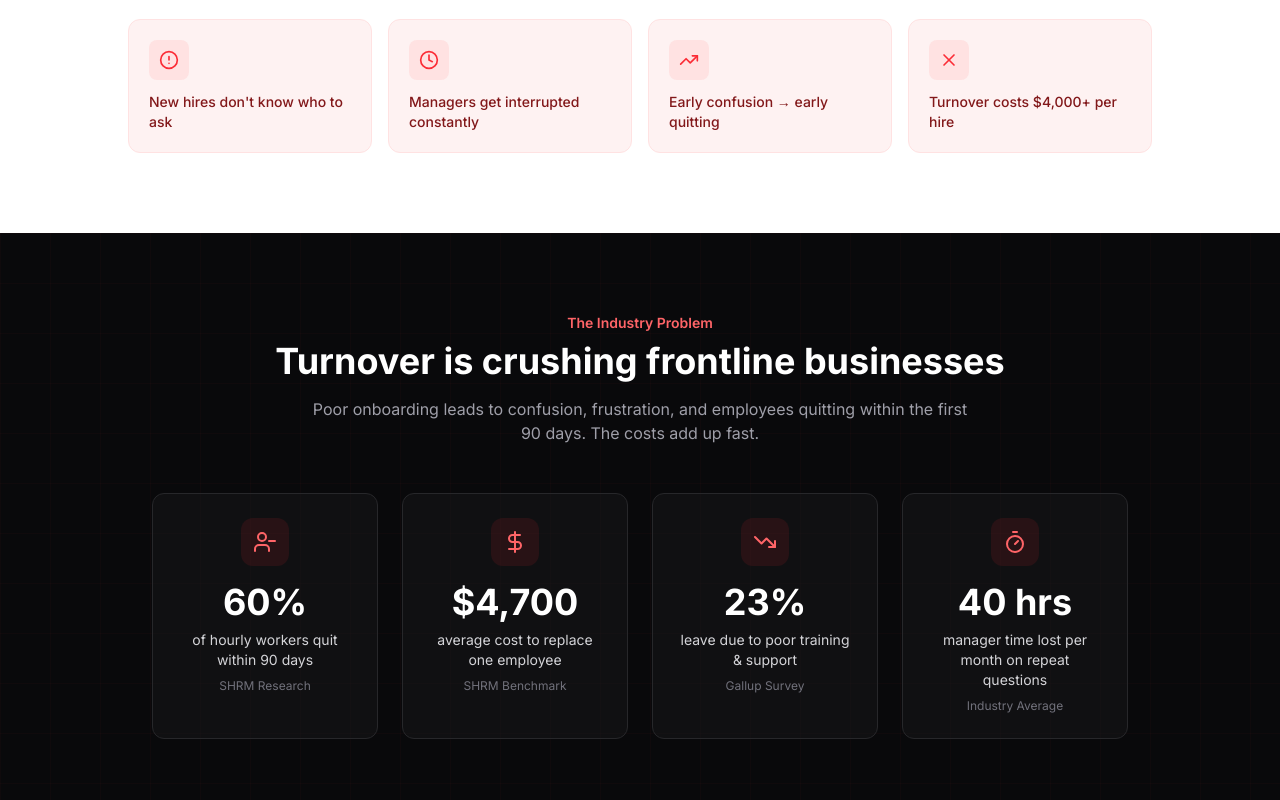
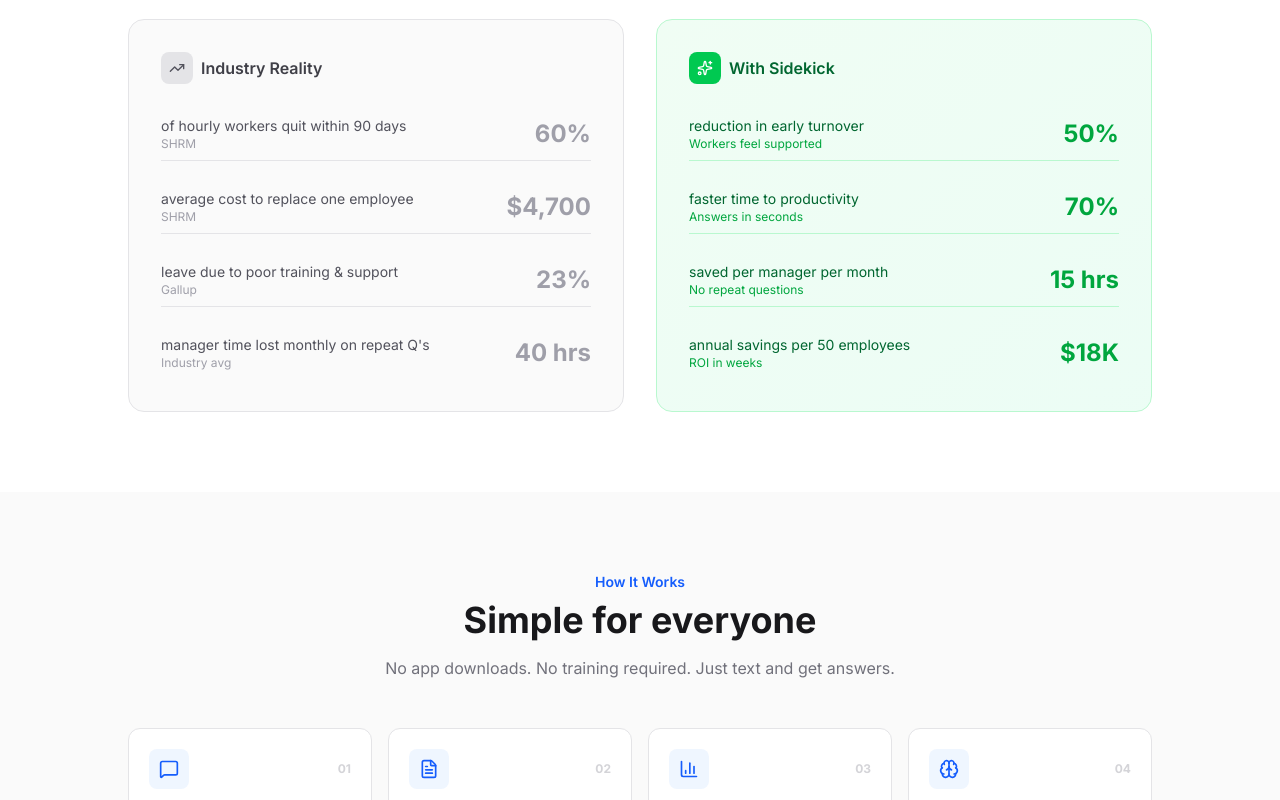
Before and after one commit to textsidekick/sidekick, a Next.js app: page / in a window 1280 px wide. Shown: the part 1280-2080 px from the top of the page. Built offline with nearby package versions, Linux system fonts and the light colour scheme.

Commit message:
feat: balanced opportunity section

```diff
--- a/src/app/page.tsx
+++ b/src/app/page.tsx
@@ -21,7 +21,6 @@
   Users,
   TrendingUp,
   X,
-  AlertCircle,
   CheckCircle,
   Mail,
   Phone,
@@ -29,7 +28,8 @@
   DollarSign,
   Timer,
   UserMinus,
-  TrendingDown
+  UserCheck,
+  Sparkles
 } from "lucide-react";
 
 export default function Home() {
@@ -234,90 +234,70 @@
       </section>
 
       {/* ============================================ */}
-      {/* THE PROBLEM - With Stakes */}
+      {/* THE OPPORTUNITY - Problem vs Impact Side by Side */}
       {/* ============================================ */}
       <section className="py-20 px-6 bg-white">
         <div className="max-w-5xl mx-auto">
           <div className="text-center mb-12">
-            <p className="text-red-500 text-sm font-semibold mb-2">The Problem</p>
-            <h2 className="text-3xl md:text-4xl font-bold text-zinc-900 mb-4">Onboarding is broken for deskless workers</h2>
-            <p className="text-zinc-500 max-w-xl mx-auto">80% of the global workforce doesn&apos;t sit at a desk. Yet they&apos;re stuck with outdated training and no way to get quick answers.</p>
+            <p className="text-blue-600 text-sm font-semibold mb-2">The Opportunity</p>
+            <h2 className="text-3xl md:text-4xl font-bold text-zinc-900 mb-4">Why onboarding matters</h2>
+            <p className="text-zinc-500 max-w-2xl mx-auto">80% of the global workforce doesn&apos;t sit at a desk. Poor onboarding costs businesses billions—but it doesn&apos;t have to.</p>
           </div>
 
-          <div className="grid sm:grid-cols-2 lg:grid-cols-4 gap-4">
+          <div className="grid md:grid-cols-2 gap-8">
+            {/* The Challenge - Neutral/Gray */}
+            <div className="bg-zinc-50 border border-zinc-200 rounded-2xl p-8">
+              <div className="flex items-center gap-2 mb-6">
+                <div className="w-8 h-8 bg-zinc-200 rounded-lg flex items-center justify-center">
+                  <TrendingUp className="w-4 h-4 text-zinc-600" />
+                </div>
+                <h3 className="font-semibold text-zinc-700">Industry Reality</h3>
+              </div>
+
+              <div className="space-y-5">
                 {[
-              { icon: AlertCircle, problem: "New hires don't know who to ask" },
-              { icon: Clock, problem: "Managers get interrupted constantly" },
-              { icon: TrendingUp, problem: "Early confusion → early quitting" },
-              { icon: X, problem: "Turnover costs $4,000+ per hire" },
-            ].map((item, i) => (
-              <div key={i} className="bg-red-50 border border-red-100 rounded-xl p-5">
-                <div className="w-10 h-10 bg-red-100 rounded-lg flex items-center justify-center mb-3">
-                  <item.icon className="w-5 h-5 text-red-500" />
+                  { value: "60%", label: "of hourly workers quit within 90 days", source: "SHRM" },
+                  { value: "$4,700", label: "average cost to replace one employee", source: "SHRM" },
+                  { value: "23%", label: "leave due to poor training & support", source: "Gallup" },
+                  { value: "40 hrs", label: "manager time lost monthly on repeat Q's", source: "Industry avg" },
+                ].map((stat, i) => (
+                  <div key={i} className="flex items-center justify-between py-2 border-b border-zinc-200 last:border-0">
+                    <div>
+                      <p className="text-sm text-zinc-600">{stat.label}</p>
+                      <p className="text-xs text-zinc-400">{stat.source}</p>
                     </div>
-                <p className="text-sm text-red-900 font-medium">{item.problem}</p>
+                    <p className="text-2xl font-bold text-zinc-400">{stat.value}</p>
                   </div>
                 ))}
               </div>
             </div>
-      </section>
 
-      {/* ============================================ */}
-      {/* MARKET STATS - The Cost of Bad Onboarding */}
-      {/* ============================================ */}
-      <section className="relative py-20 overflow-hidden">
-        <div className="absolute inset-0 bg-zinc-950" />
-        <div
-          className="absolute inset-0 opacity-20"
-          style={{
-            backgroundImage: `linear-gradient(rgba(239,68,68,0.15) 1px, transparent 1px), linear-gradient(90deg, rgba(239,68,68,0.15) 1px, transparent 1px)`,
-            backgroundSize: '50px 50px',
-          }}
-        />
-
-        <div className="relative z-10 max-w-5xl mx-auto px-6">
-          <div className="text-center mb-12">
-            <p className="text-red-400 text-sm font-semibold mb-2">The Industry Problem</p>
-            <h2 className="text-3xl md:text-4xl font-bold text-white mb-4">Turnover is crushing frontline businesses</h2>
-            <p className="text-zinc-400 max-w-2xl mx-auto">Poor onboarding leads to confusion, frustration, and employees quitting within the first 90 days. The costs add up fast.</p>
+            {/* With Sidekick - Green/Positive */}
+            <div className="bg-gradient-to-br from-green-50 to-emerald-50 border border-green-200 rounded-2xl p-8">
+              <div className="flex items-center gap-2 mb-6">
+                <div className="w-8 h-8 bg-green-500 rounded-lg flex items-center justify-center">
+                  <Sparkles className="w-4 h-4 text-white" />
+                </div>
+                <h3 className="font-semibold text-green-800">With Sidekick</h3>
               </div>
 
-          <div className="grid sm:grid-cols-2 lg:grid-cols-4 gap-6">
+              <div className="space-y-5">
                 {[
-              {
-                value: "60%",
-                label: "of hourly workers quit within 90 days",
-                subtext: "SHRM Research",
-                icon: UserMinus
-              },
-              {
-                value: "$4,700",
-                label: "average cost to replace one employee",
-                subtext: "SHRM Benchmark",
-                icon: DollarSign
-              },
-              {
-                value: "23%",
-                label: "leave due to poor training & support",
-                subtext: "Gallup Survey",
-                icon: TrendingDown
-              },
-              {
-                value: "40 hrs",
-                label: "manager time lost per month on repeat questions",
-                subtext: "Industry Average",
-                icon: Timer
-              },
+                  { value: "50%", label: "reduction in early turnover", desc: "Workers feel supported" },
+                  { value: "70%", label: "faster time to productivity", desc: "Answers in seconds" },
+                  { value: "15 hrs", label: "saved per manager per month", desc: "No repeat questions" },
+                  { value: "$18K", label: "annual savings per 50 employees", desc: "ROI in weeks" },
                 ].map((stat, i) => (
-              <div key={i} className="bg-zinc-900/50 border border-zinc-800 rounded-xl p-6 text-center">
-                <div className="w-12 h-12 bg-red-500/10 rounded-xl flex items-center justify-center mx-auto mb-4">
-                  <stat.icon className="w-6 h-6 text-red-400" />
+                  <div key={i} className="flex items-center justify-between py-2 border-b border-green-200 last:border-0">
+                    <div>
+                      <p className="text-sm text-green-800">{stat.label}</p>
+                      <p className="text-xs text-green-600">{stat.desc}</p>
                     </div>
-                <p className="text-3xl md:text-4xl font-bold text-white mb-2">{stat.value}</p>
-                <p className="text-sm text-zinc-300 mb-2">{stat.label}</p>
-                <p className="text-xs text-zinc-500">{stat.subtext}</p>
+                    <p className="text-2xl font-bold text-green-600">{stat.value}</p>
                   </div>
                 ))}
+              </div>
+            </div>
           </div>
         </div>
       </section>
@@ -328,9 +308,9 @@
       <section id="how-it-works" className="py-20 px-6 bg-[#fafafa]">
         <div className="max-w-5xl mx-auto">
           <div className="text-center mb-12">
-            <p className="text-green-600 text-sm font-semibold mb-2">The Solution</p>
-            <h2 className="text-3xl md:text-4xl font-bold text-zinc-900 mb-4">How Sidekick works</h2>
-            <p className="text-zinc-500 max-w-xl mx-auto">Concrete mechanics, not buzzwords. Here&apos;s exactly what happens.</p>
+            <p className="text-blue-600 text-sm font-semibold mb-2">How It Works</p>
+            <h2 className="text-3xl md:text-4xl font-bold text-zinc-900 mb-4">Simple for everyone</h2>
+            <p className="text-zinc-500 max-w-xl mx-auto">No app downloads. No training required. Just text and get answers.</p>
           </div>
 
           <div className="grid sm:grid-cols-2 lg:grid-cols-4 gap-4">
@@ -340,73 +320,15 @@
               { icon: BarChart3, step: '03', title: 'Managers see', desc: 'Where onboarding breaks down. What questions repeat.' },
               { icon: Brain, step: '04', title: 'System learns', desc: 'Gets smarter over time as more questions flow in.' },
             ].map((item, i) => (
-              <div key={i} className="bg-white border border-zinc-200 rounded-xl p-5 hover:border-green-200 hover:shadow-md transition-all">
+              <div key={i} className="bg-white border border-zinc-200 rounded-xl p-5 hover:border-blue-200 hover:shadow-md transition-all">
                 <div className="flex items-center justify-between mb-3">
-                  <div className="w-10 h-10 bg-green-50 rounded-lg flex items-center justify-center">
-                    <item.icon className="w-5 h-5 text-green-600" />
+                  <div className="w-10 h-10 bg-blue-50 rounded-lg flex items-center justify-center">
+                    <item.icon className="w-5 h-5 text-blue-600" />
                   </div>
                   <span className="text-xs font-bold text-zinc-300">{item.step}</span>
                 </div>
                 <h3 className="font-semibold text-zinc-900 mb-1">{item.title}</h3>
                 <p className="text-sm text-zinc-500">{item.desc}</p>
-              </div>
-            ))}
-          </div>
-        </div>
-      </section>
-
-      {/* ============================================ */}
-      {/* SIDEKICK IMPACT - Results */}
-      {/* ============================================ */}
-      <section className="py-20 px-6 bg-white">
-        <div className="max-w-5xl mx-auto">
-          <div className="text-center mb-12">
-            <p className="text-green-600 text-sm font-semibold mb-2">The Impact</p>
-            <h2 className="text-3xl md:text-4xl font-bold text-zinc-900 mb-4">What Sidekick delivers</h2>
-            <p className="text-zinc-500 max-w-xl mx-auto">Real results from real customers. Less frustration, faster onboarding, happier teams.</p>
-          </div>
-
-          <div className="grid sm:grid-cols-2 lg:grid-cols-4 gap-6">
-            {[
-              {
-                value: "50%",
-                label: "reduction in early turnover",
-                desc: "Workers feel supported from day one",
-                color: "green"
-              },
-              {
-                value: "70%",
-                label: "faster time to productivity",
-                desc: "Answers in seconds, not hours",
-                color: "blue"
-              },
-              {
-                value: "15 hrs",
-                label: "saved per manager per month",
-                desc: "No more repeat questions",
-                color: "violet"
-              },
-              {
-                value: "$18K",
-                label: "annual savings per 50 employees",
-                desc: "Reduced turnover + manager time",
-                color: "amber"
-              },
-            ].map((stat, i) => (
-              <div key={i} className={`rounded-xl p-6 text-center border ${
-                stat.color === 'green' ? 'bg-green-50 border-green-100' :
-                stat.color === 'blue' ? 'bg-blue-50 border-blue-100' :
-                stat.color === 'violet' ? 'bg-violet-50 border-violet-100' :
-                'bg-amber-50 border-amber-100'
-              }`}>
-                <p className={`text-4xl md:text-5xl font-bold mb-2 ${
-                  stat.color === 'green' ? 'text-green-600' :
-                  stat.color === 'blue' ? 'text-blue-600' :
-                  stat.color === 'violet' ? 'text-violet-600' :
-                  'text-amber-600'
-                }`}>{stat.value}</p>
-                <p className="text-sm font-medium text-zinc-900 mb-1">{stat.label}</p>
-                <p className="text-xs text-zinc-500">{stat.desc}</p>
               </div>
             ))}
           </div>
@@ -505,7 +427,7 @@
       {/* ============================================ */}
       {/* WHY DIFFERENT - Document Intelligence */}
       {/* ============================================ */}
-      <section className="py-20 px-6 bg-[#fafafa]">
+      <section className="py-20 px-6 bg-white">
         <div className="max-w-5xl mx-auto">
           <div className="grid md:grid-cols-2 gap-12 lg:gap-16 items-center">
             <div>
@@ -534,20 +456,20 @@
 
             {/* Old vs New comparison */}
             <div className="space-y-4">
-              <div className="bg-red-50 border border-red-100 rounded-xl p-6">
+              <div className="bg-zinc-100 border border-zinc-200 rounded-xl p-6">
                 <div className="flex items-center gap-2 mb-4">
-                  <X className="w-5 h-5 text-red-500" />
-                  <span className="font-semibold text-red-900">The Old Way</span>
+                  <X className="w-5 h-5 text-zinc-400" />
+                  <span className="font-semibold text-zinc-600">The Old Way</span>
                 </div>
-                <ul className="space-y-2.5 text-sm text-red-800">
-                  <li className="flex items-start gap-2"><span className="text-red-400">•</span> Hunt down a supervisor who&apos;s busy</li>
-                  <li className="flex items-start gap-2"><span className="text-red-400">•</span> Dig through a 200-page handbook</li>
-                  <li className="flex items-start gap-2"><span className="text-red-400">•</span> Ask coworkers who might be wrong</li>
-                  <li className="flex items-start gap-2"><span className="text-red-400">•</span> Give up and guess</li>
+                <ul className="space-y-2.5 text-sm text-zinc-500">
+                  <li className="flex items-start gap-2"><span className="text-zinc-400">•</span> Hunt down a supervisor who&apos;s busy</li>
+                  <li className="flex items-start gap-2"><span className="text-zinc-400">•</span> Dig through a 200-page handbook</li>
+                  <li className="flex items-start gap-2"><span className="text-zinc-400">•</span> Ask coworkers who might be wrong</li>
+                  <li className="flex items-start gap-2"><span className="text-zinc-400">•</span> Give up and guess</li>
                 </ul>
               </div>
 
-              <div className="bg-green-50 border border-green-100 rounded-xl p-6">
+              <div className="bg-green-50 border border-green-200 rounded-xl p-6">
                 <div className="flex items-center gap-2 mb-4">
                   <CheckCircle className="w-5 h-5 text-green-600" />
                   <span className="font-semibold text-green-900">With Sidekick</span>
@@ -567,7 +489,7 @@
       {/* ============================================ */}
       {/* TESTIMONIALS */}
       {/* ============================================ */}
-      <section className="py-20 px-6 bg-white">
+      <section className="py-20 px-6 bg-[#fafafa]">
         <div className="max-w-5xl mx-auto">
           <div className="text-center mb-12">
             <p className="text-blue-600 text-sm font-semibold mb-2">Testimonials</p>
@@ -598,14 +520,14 @@
                 logo: "/logos/jfm.png"
               },
             ].map((item, i) => (
-              <div key={i} className="bg-[#fafafa] border border-zinc-200 rounded-2xl p-6 hover:shadow-lg transition-all">
+              <div key={i} className="bg-white border border-zinc-200 rounded-2xl p-6 hover:shadow-lg transition-all">
                 <div className="mb-4">
                   <Quote className="w-8 h-8 text-blue-100" />
                 </div>
                 <p className="text-zinc-600 text-sm leading-relaxed mb-6">
                   &quot;{item.quote}&quot;
                 </p>
-                <div className="flex items-center gap-3 pt-4 border-t border-zinc-200">
+                <div className="flex items-center gap-3 pt-4 border-t border-zinc-100">
                   <Image
                     src={item.logo}
                     alt={item.company}
@@ -627,9 +549,9 @@
       {/* ============================================ */}
       {/* PROOF / TRACTION */}
       {/* ============================================ */}
-      <section className="py-16 px-6 bg-[#fafafa]">
+      <section className="py-16 px-6 bg-white">
         <div className="max-w-4xl mx-auto">
-          <div className="bg-white border border-zinc-200 rounded-2xl p-8 md:p-10">
+          <div className="bg-[#fafafa] border border-zinc-200 rounded-2xl p-8 md:p-10">
             <p className="text-blue-600 text-sm font-semibold mb-6 text-center">Early traction</p>
             <div className="grid grid-cols-2 md:grid-cols-4 gap-6 md:gap-8 mb-6">
               <div className="text-center">
@@ -659,7 +581,7 @@
       {/* ============================================ */}
       {/* TRUST & COMPLIANCE */}
       {/* ============================================ */}
-      <section className="py-16 px-6 bg-white">
+      <section className="py-16 px-6 bg-[#fafafa]">
         <div className="max-w-5xl mx-auto">
           <div className="text-center mb-10">
             <p className="text-blue-600 text-sm font-semibold mb-2">Trust & Security</p>
@@ -673,8 +595,8 @@
               { icon: Phone, title: 'SMS Compliant', desc: 'STOP/HELP supported' },
               { icon: Mail, title: 'Privacy First', desc: 'GDPR & CCPA ready' },
             ].map((item, i) => (
-              <div key={i} className="bg-[#fafafa] border border-zinc-200 rounded-xl p-5 text-center">
-                <div className="w-10 h-10 bg-white border border-zinc-200 rounded-lg flex items-center justify-center mx-auto mb-3">
+              <div key={i} className="bg-white border border-zinc-200 rounded-xl p-5 text-center">
+                <div className="w-10 h-10 bg-zinc-100 rounded-lg flex items-center justify-center mx-auto mb-3">
                   <item.icon className="w-5 h-5 text-zinc-600" />
                 </div>
                 <h3 className="font-semibold text-zinc-900 text-sm mb-1">{item.title}</h3>
```
Lines whose indentation alone changed are shown as unchanged.
